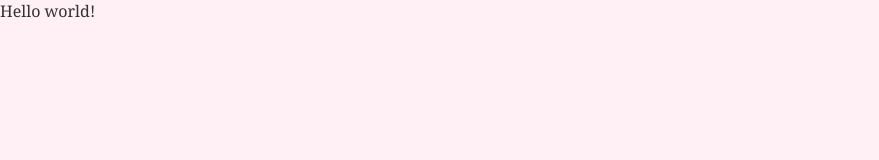
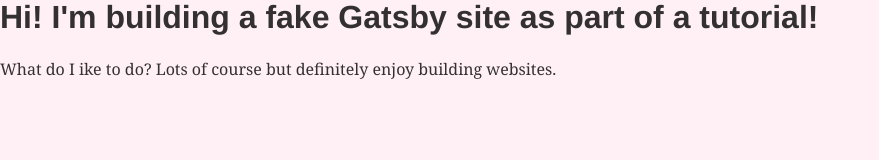
Before and after one commit to Ryu236/tutorial-gatsby, a Gatsby site: page / in a window 1280 px wide. Shown: the whole page, without its empty margins (0-879 px from the left). Built offline with nearby package versions, Linux system fonts and the light colour scheme; Gatsby itself is replaced by a stand-in of ours.

Commit message:
:sparkles: Feat(index): change index.js for using plugin

```diff
--- a/src/pages/index.js
+++ b/src/pages/index.js
@@ -1,3 +1,9 @@
 import React from "react"
-
-export default () => <div>Hello world!</div>
+export default () => (
+  <div>
+    <h1>Hi! I'm building a fake Gatsby site as part of a tutorial!</h1>
+    <p>
+      What do I ike to do? Lots of course but definitely enjoy building websites.
+    </p>
+  </div>
+)
```
